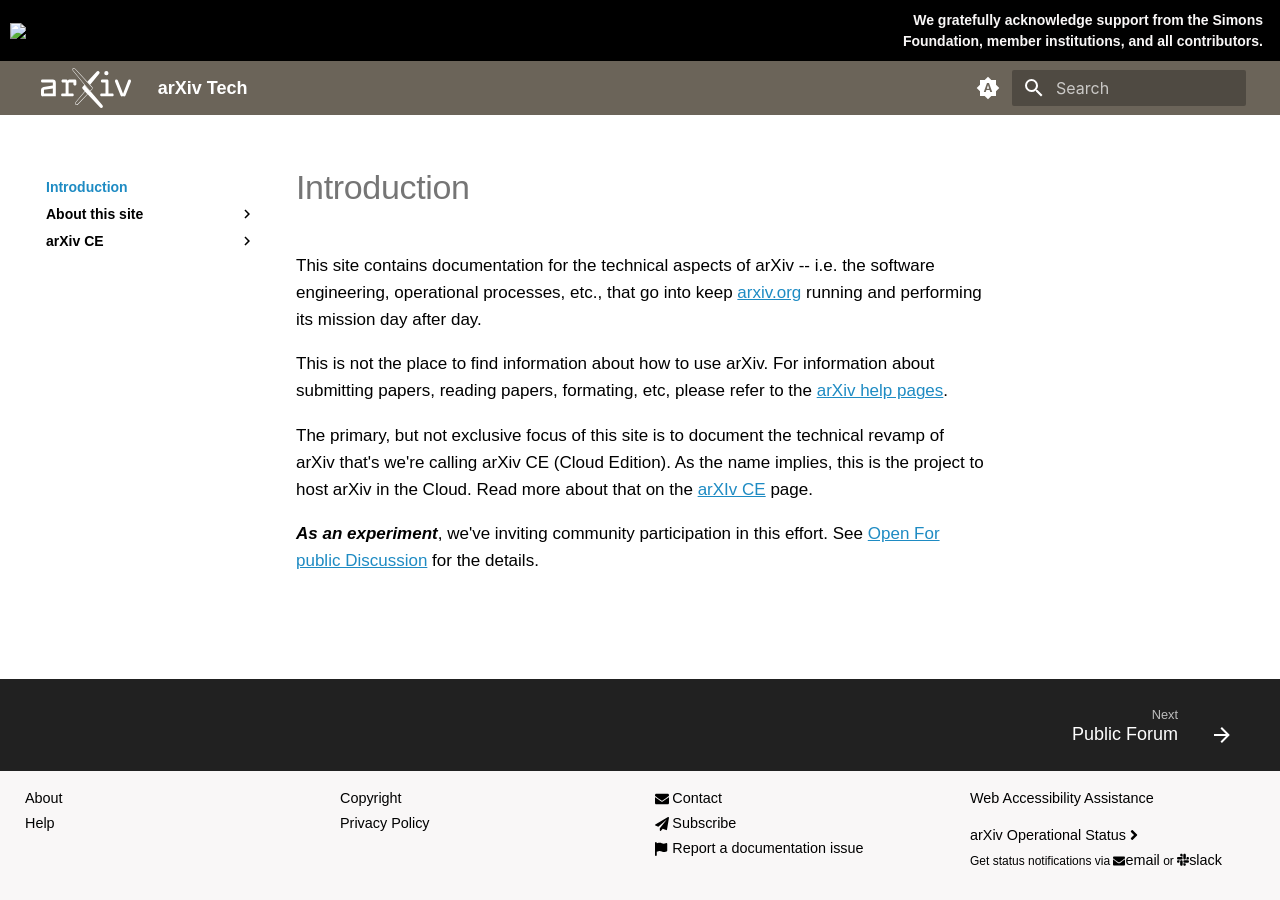
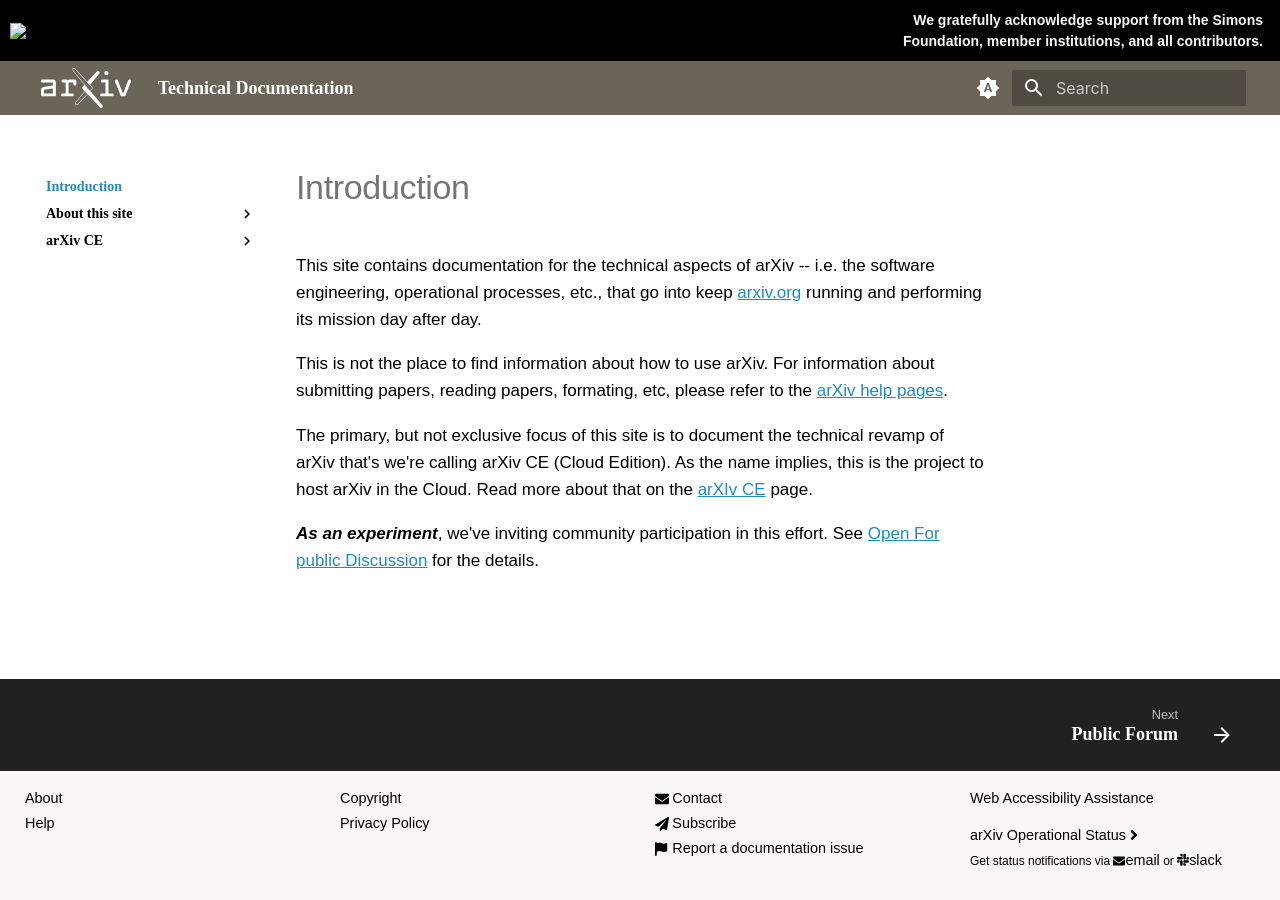
Before and after one commit to arXiv/discussion, an MkDocs documentation site: the page built from docs/index.md, in a window 1280 px wide. Built offline with MkDocs 1.6.1 and Material for MkDocs 9.7.7, drawn with Linux system fonts in a browser that asks for light colours; some web fonts are replaced; comment, search, counter and statistics services are not loaded.

Commit message:
style changes

```diff
--- a/docs/stylesheets/extra.css
+++ b/docs/stylesheets/extra.css
@@ -121,6 +121,10 @@
 }
 
 /*Pre and code blocks*/
+.md-typeset code{
+  padding: .5em;
+  font-weight: 500;
+}
 .md-typeset pre>code {
   padding: 1.5em 1em;
 }
@@ -156,6 +160,10 @@
   text-decoration: underline;
   color: white !important;
 }
+.md-ellipsis {
+  font-family: "ibm-plex-sans-condensed";
+  font-weight: 700;
+}
 @media all and (max-width: 576px) {
   .attribution {
     flex-direction: column;
@@ -168,13 +176,16 @@
 }
 
 /*NAVIGATION*/
+nav.md-nav.md-nav--primary, nav.md-nav.md-nav--secondary {
+  font-family: "ibm-plex-sans-condensed";
+}
 nav.md-nav.md-nav--primary .md-nav__list .md-nav__item label,
 nav.md-nav.md-nav--primary .md-nav__list .md-nav__item a {
-  font-weight: 600;
+  font-weight: 700;
 }
 nav.md-nav.md-nav--primary .md-nav__list .md-nav__item nav.md-nav .md-nav__list label,
 nav.md-nav.md-nav--primary .md-nav__list .md-nav__item nav.md-nav .md-nav__list a {
-  font-weight: 500;
+  font-weight: 400;
 }
 @media all and (min-width: 1220px) {
   nav.md-nav.md-nav--primary .md-nav__title {
--- a/mkdocs.yml
+++ b/mkdocs.yml
@@ -1,4 +1,4 @@
-site_name: arXiv Tech
+site_name: Technical Documentation
 
 docs_dir: docs
 
```
